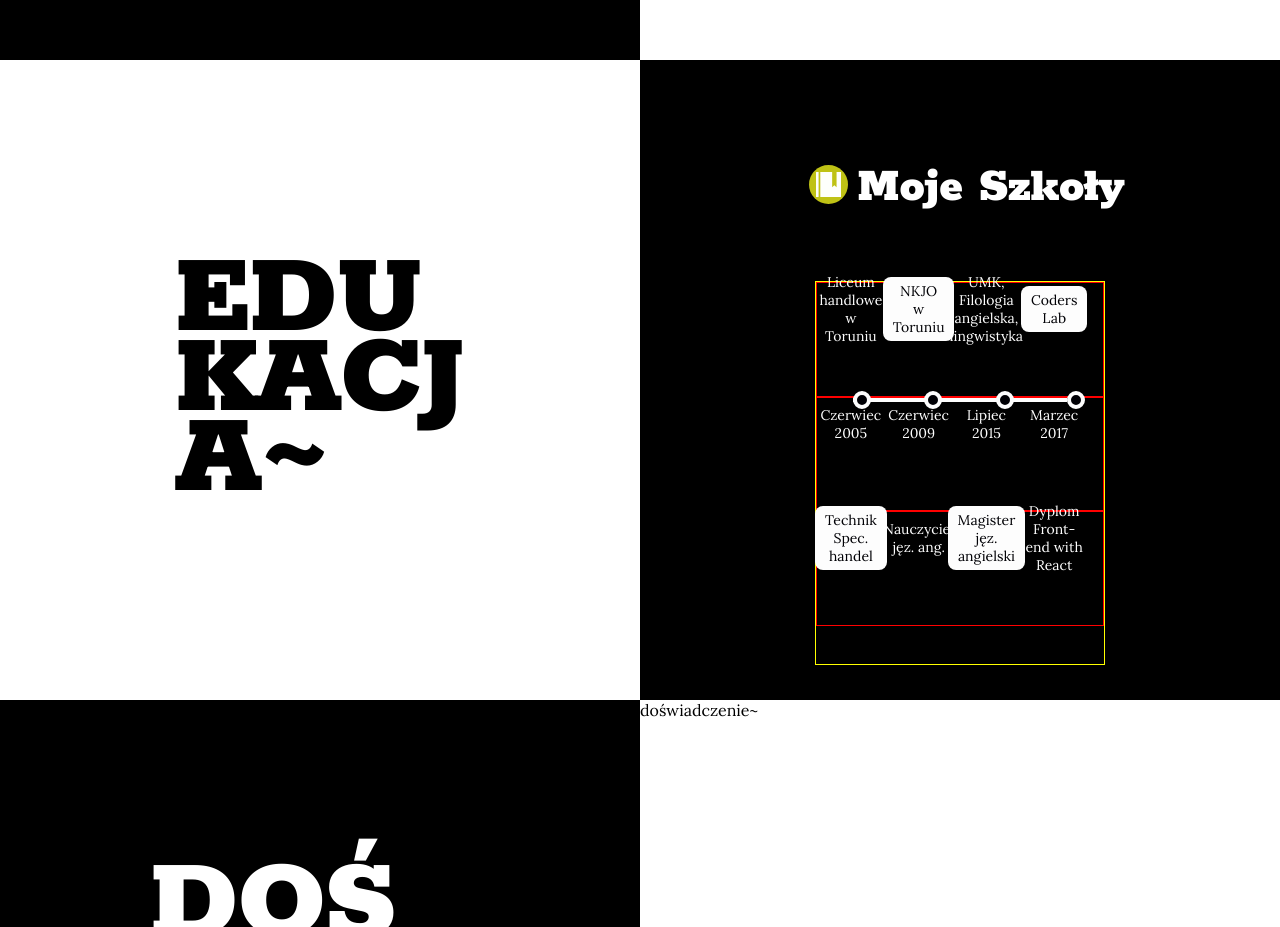
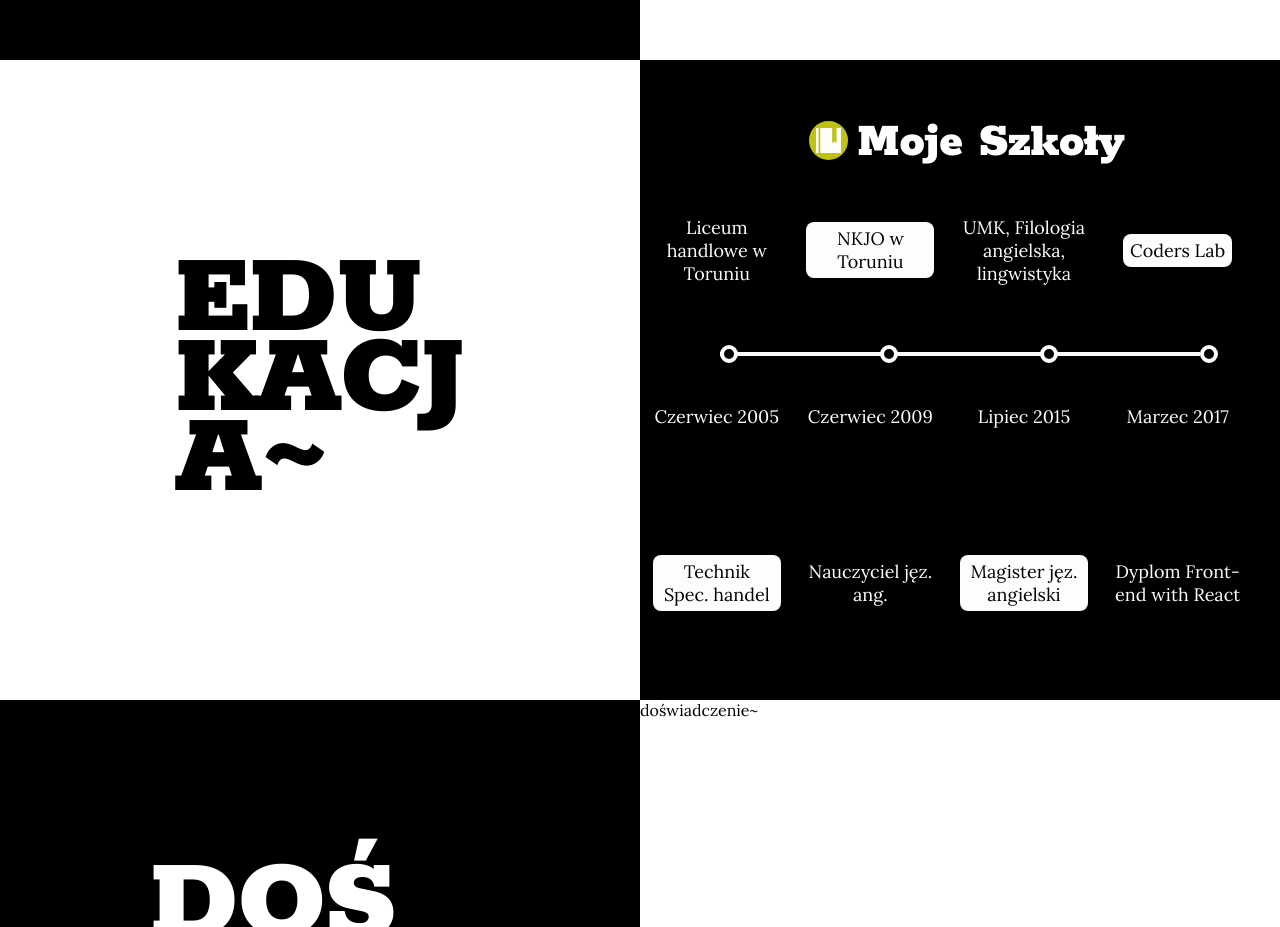
Before and after one commit to pawellicznerski/cv_pawel, a React (Create React App) app: page / in a window 1280 px wide. Shown: the part 1860-2787 px from the top of the page. Built offline with nearby package versions, Linux system fonts and the light colour scheme.

Commit message:
finished education section

```diff
--- a/src/App.css
+++ b/src/App.css
@@ -340,14 +340,16 @@
   width: 290px;
   min-height: 300px;
   display: flex;
-  flex-wrap: wrap;
-  border: 1px solid yellow; }
+  flex-wrap: wrap; }
   @media (min-width: 600px) {
     .education__education-progress-bar {
       flex-direction: column;
-      min-height: 60%; } }
+      min-height: 244px; } }
+  @media (min-width: 760px) {
+    .education__education-progress-bar {
+      width: 100%;
+      min-height: 300px; } }
   .education__education-progress-bar__el {
-    border: 1px solid red;
     list-style-type: none;
     position: relative;
     padding: 0;
@@ -359,8 +361,10 @@
         display: flex;
         flex-wrap: wrap;
         margin: 0;
-        height: 30%;
-        font-size: 12px; } }
+        height: 80px; } }
+    @media (min-width: 760px) {
+      .education__education-progress-bar__el {
+        height: 13vw; } }
     .education__education-progress-bar__el__item {
       margin: 0 9px;
       height: 100px;
@@ -371,11 +375,15 @@
       text-align: center; }
       @media (min-width: 600px) {
         .education__education-progress-bar__el__item {
-          width: 23%;
+          width: 24%;
           margin: 1px;
-          height: 50px; } }
-
-.education__education-progress-bar__el__item_line::before {
+          height: 60px; } }
+      @media (min-width: 760px) {
+        .education__education-progress-bar__el__item {
+          width: 20%;
+          margin: 1px 1vw;
+          height: 10vw; } }
+  .education__education-progress-bar .education__education-progress-bar__el__item_line::before {
     content: "";
     position: absolute;
     left: 0;
@@ -383,64 +391,54 @@
     height: 100px;
     background-color: #000005; }
     @media (min-width: 600px) {
-    .education__education-progress-bar__el__item_line::before {
+      .education__education-progress-bar .education__education-progress-bar__el__item_line::before {
         width: 25%;
         height: 4px;
         background-color: #fdfdfd; } }
-
-.education__education-progress-bar__el__item_line_0::before {
+  .education__education-progress-bar .education__education-progress-bar__el__item_line_0::before {
     top: 50px; }
     @media (min-width: 600px) {
-    .education__education-progress-bar__el__item_line_0::before {
+      .education__education-progress-bar .education__education-progress-bar__el__item_line_0::before {
         left: 12.5%;
         top: 0px; } }
-
-.education__education-progress-bar__el__item_line_1::before {
+  .education__education-progress-bar .education__education-progress-bar__el__item_line_1::before {
     top: 150px; }
     @media (min-width: 600px) {
-    .education__education-progress-bar__el__item_line_1::before {
+      .education__education-progress-bar .education__education-progress-bar__el__item_line_1::before {
         left: 37.5%;
         top: 0px; } }
-
-.education__education-progress-bar__el__item_line_2::before {
+  .education__education-progress-bar .education__education-progress-bar__el__item_line_2::before {
     top: 250px; }
     @media (min-width: 600px) {
-    .education__education-progress-bar__el__item_line_2::before {
+      .education__education-progress-bar .education__education-progress-bar__el__item_line_2::before {
         left: 62.5%;
         top: 0px; } }
-
-.education__education-progress-bar__el__item_line_3::before {
+  .education__education-progress-bar .education__education-progress-bar__el__item_line_3::before {
     content: none; }
-
-.education__education-progress-bar__el__item__text {
+  .education__education-progress-bar .education__education-progress-bar__el__item__text {
     color: #000005;
     font-size: 15px; }
     @media (min-width: 600px) {
-    .education__education-progress-bar__el__item__text {
+      .education__education-progress-bar .education__education-progress-bar__el__item__text {
         color: #fdfdfd;
         font-size: 12.5px; } }
     @media (min-width: 760px) {
-    .education__education-progress-bar__el__item__text {
+      .education__education-progress-bar .education__education-progress-bar__el__item__text {
         font-size: 14px; } }
-  .education__education-progress-bar__el__item__text_color-background {
+    @media (min-width: 1000px) {
+      .education__education-progress-bar .education__education-progress-bar__el__item__text {
+        font-size: 18px; } }
+    .education__education-progress-bar .education__education-progress-bar__el__item__text_color-background {
       font-weight: normal;
       color: #fdfdfd;
       background-color: #000005;
       border-radius: 8px;
-    padding: 5px 10px; }
+      padding: 5px 7px; }
       @media (min-width: 600px) {
-      .education__education-progress-bar__el__item__text_color-background {
-        background-color: #fdfdfd;
-        color: #000005; } }
-    .education__education-progress-bar__el__item__text_color-background_strong {
-      color: #fdfdfd;
-      font-weight: bold;
-      background-color: #000005; }
-      @media (min-width: 600px) {
-        .education__education-progress-bar__el__item__text_color-background_strong {
+        .education__education-progress-bar .education__education-progress-bar__el__item__text_color-background {
           color: #000005;
           background-color: #fdfdfd; } }
-  .education__education-progress-bar__el__item__text__circle-0::after {
+    .education__education-progress-bar .education__education-progress-bar__el__item__text__circle-0::after {
       content: "";
       position: absolute;
       top: 41px;
@@ -451,12 +449,12 @@
       border-radius: 50%;
       background-color: white; }
       @media (min-width: 600px) {
-      .education__education-progress-bar__el__item__text__circle-0::after {
+        .education__education-progress-bar .education__education-progress-bar__el__item__text__circle-0::after {
           left: 12.5%;
           top: -7px;
           border: 4px solid #fdfdfd;
           background-color: #000005; } }
-  .education__education-progress-bar__el__item__text__circle-1::after {
+    .education__education-progress-bar .education__education-progress-bar__el__item__text__circle-1::after {
       content: "";
       position: absolute;
       top: 141px;
@@ -467,12 +465,12 @@
       border-radius: 50%;
       background-color: white; }
       @media (min-width: 600px) {
-      .education__education-progress-bar__el__item__text__circle-1::after {
+        .education__education-progress-bar .education__education-progress-bar__el__item__text__circle-1::after {
           left: 37.5%;
           top: -7px;
           border: 4px solid #fdfdfd;
           background-color: #000005; } }
-  .education__education-progress-bar__el__item__text__circle-2::after {
+    .education__education-progress-bar .education__education-progress-bar__el__item__text__circle-2::after {
       content: "";
       position: absolute;
       top: 241px;
@@ -483,12 +481,12 @@
       border-radius: 50%;
       background-color: white; }
       @media (min-width: 600px) {
-      .education__education-progress-bar__el__item__text__circle-2::after {
+        .education__education-progress-bar .education__education-progress-bar__el__item__text__circle-2::after {
           left: 62.5%;
           top: -7px;
           border: 4px solid #fdfdfd;
           background-color: #000005; } }
-  .education__education-progress-bar__el__item__text__circle-3::after {
+    .education__education-progress-bar .education__education-progress-bar__el__item__text__circle-3::after {
       content: "";
       position: absolute;
       top: 341px;
@@ -499,7 +497,7 @@
       border-radius: 50%;
       background-color: white; }
       @media (min-width: 600px) {
-      .education__education-progress-bar__el__item__text__circle-3::after {
+        .education__education-progress-bar .education__education-progress-bar__el__item__text__circle-3::after {
           left: 87.5%;
           top: -7px;
           border: 4px solid #fdfdfd;
@@ -514,7 +512,7 @@
     min-height: 300px; }
     @media (min-width: 600px) {
       .education__el {
-        width: 50%;
+        width: 50vw;
         height: 50vw; } }
   .education__section-name {
     margin: 0 0 0px 10px;
@@ -535,7 +533,7 @@
           margin: 2vw 9px 1.5vw 0; } }
       @media (min-width: 1000px) {
         .education__section-name__icon_education {
-          margin: 5.5vw 0 6vw 4px; } }
+          margin: 3.5vw 0 2vw 4px; } }
     .education__section-name__text_education {
       margin-left: 4px;
       text-transform: capitalize;
@@ -555,7 +553,7 @@
       @media (min-width: 1000px) {
         .education__section-name__text_education {
           font-size: 50px;
-          margin: 6vw 0 5vw 9px; } }
+          margin: 4vw 0 2vw 9px; } }
   .education__text {
     display: flex;
     justify-content: center;
--- a/src/components/cv-page/main/education/__education__education-progress-bar/_education__education-progress-bar.scss
+++ b/src/components/cv-page/main/education/__education__education-progress-bar/_education__education-progress-bar.scss
@@ -4,24 +4,30 @@
 @import "./../../../_cv-page__base/cv-page__base__variables.scss";
 //media query
 @import "./../../../_cv-page__base/media-query-mixins.scss";
+//in few situations replacing repeating
+@mixin bgrAndFontColor($font-color,$bgr-color) {
+  color:$font-color;
+  background-color: $bgr-color;
+}
 
-
+//main container of the bars--------------------------------
 .education__education-progress-bar{
   width:290px;
   min-height: 300px;
   display: flex;
   flex-wrap: wrap;
-  border: 1px solid yellow;
+  // border: 1px solid yellow;
   @include mobile{
     flex-direction: column;
-    min-height: 60%;
+    min-height: 244px;
   };
-  // @include laptop{
-  //   width:500px;
-  //   margin: 0;
-  // };
+  @include tablet{
+    width: 100%;
+    min-height: 300px;
+  };
+// the bars section is devided into three elements. Each has class el---------
   &__el{
-    border: 1px solid red;
+    // border: 1px solid red;
     list-style-type: none;
     position: relative;
     padding: 0;
@@ -32,15 +38,12 @@
       display: flex;
       flex-wrap: wrap;
       margin: 0;
-      height: 30%;
-      // margin: -20px 0 0 0;
-      font-size: 12px;
+      height: 80px;
     };
-    &_last{
-      @include mobile{
-        // margin-top: -85px;
+    @include tablet{
+      height: 13vw;
     };
-    }
+// each element has four items each of them has class __item-----------
     &__item{
       margin: 0 9px;
       height: 100px;
@@ -51,14 +54,18 @@
       justify-content: center;
       text-align: center;
       @include mobile{
-        width: 23%;
+        width: 24%;
         margin: 1px;
-        height: 50px
+        height: 60px
+      };
+      @include tablet{
+        width: 20%;
+        margin: 1px 1vw;
+        height: 10vw;
       };
     }
   }
-}
-
+// the middle element (there are three of them) has the bar made of pseudo elemt
 .education__education-progress-bar__el__item_line{
   &::before{
     content:"";
@@ -90,7 +97,7 @@
     }
   }
 }
-
+//all four items in three elements has the class below styling colors and fonts
 .education__education-progress-bar__el__item__text{
   color:  $color__primary_black;
   font-size: 15px;
@@ -101,28 +108,19 @@
   @include tablet{
     font-size: 14px;
   };
+  @include laptop{
+    font-size: 18px;
+  };
   &_color-background{
     font-weight: normal;
-    color: $color__primary_white;
-    background-color: $color__primary_black;
+    @include bgrAndFontColor($color__primary_white,$color__primary_black);//first- font-color, second: bgr-color
     border-radius: 8px;
-    padding: 5px 10px;
+    padding: 5px 7px;
     @include mobile{
-      background-color: $color__primary_white;
-      color: $color__primary_black;
+      @include bgrAndFontColor($color__primary_black,$color__primary_white);//first- font-color, second: bgr-color
     };
-    &_strong{
-      color: $color__primary_white;
-      font-weight: bold;
-      background-color: $color__primary_black;
-      @include mobile{
-        color: $color__primary_black;
-        background-color:$color__primary_white;
-      };
-
   }
-  }
-
+//the circles in the middle element-------------------
     @for $i from 0 through 3 {
       &__circle-#{$i}{
         &::after{
@@ -143,5 +141,7 @@
           };
         }
       }
-  }
-}
+    }//end of circle
+  }//end of __text
+
+}// end of the bar
--- a/src/components/cv-page/main/education/__education__education-progress-bar/education__education-progress-bar.js
+++ b/src/components/cv-page/main/education/__education__education-progress-bar/education__education-progress-bar.js
@@ -46,7 +46,7 @@ export default class EducationProgressBar extends Component {
         <ProgressBarLineAndDate linePosition="3" text="Marzec 2017"/>
       </ul>
 
-      <ul className="education__education-progress-bar__el education__education-progress-bar__el_last">
+      <ul className="education__education-progress-bar__el">
         <ProgressBarText text="Technik Spec. handel" background="true"/>
         <ProgressBarText text="Nauczyciel jęz. ang." background="false"/>
         <ProgressBarText text="Magister jęz. angielski" background="true"/>
```
Also changed, not shown: src/components/cv-page/main/education/_education.scss (+3 -5 lines). Lines whose indentation alone changed are shown as unchanged.
